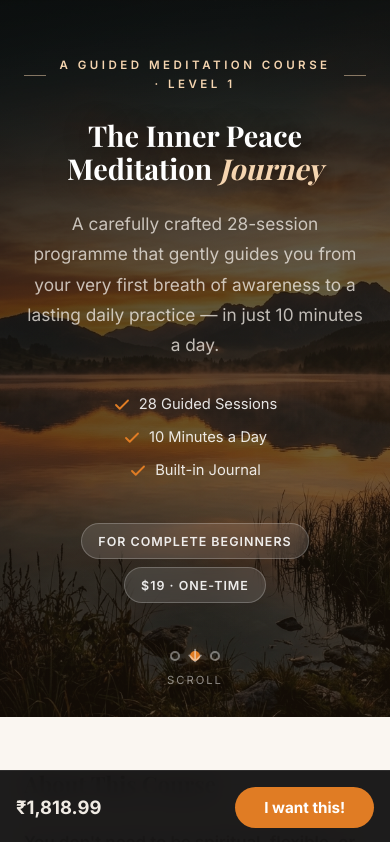
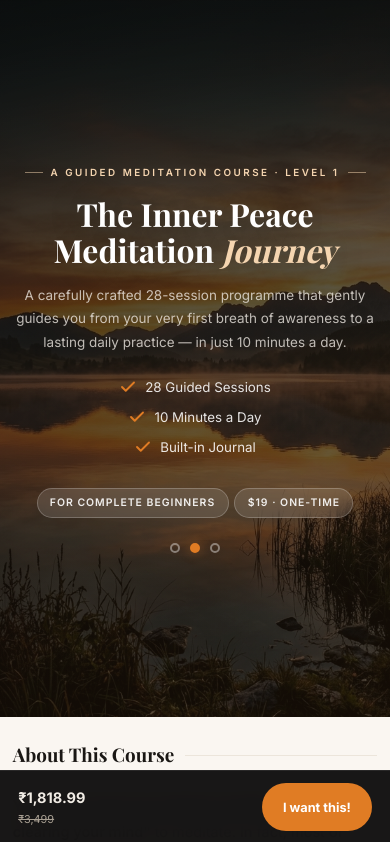
Before and after one commit to akshatsharma7408-arch/meditation-course, a Next.js app: page / in a window 390 px wide. Shown: the top 842 px of the page. Built offline with nearby package versions, Linux system fonts and the light colour scheme; a web font is replaced by a local one.

Commit message:
Optimize for mobile — all breakpoints 360px to 1440px

```diff
--- a/app/components/MobileCta.js
+++ b/app/components/MobileCta.js
@@ -1,9 +1,21 @@
+'use client';
+
 export default function MobileCta() {
+  const scrollToSidebar = () => {
+    const el = document.getElementById('sidebarCta');
+    if (el) el.scrollIntoView({ behavior: 'smooth', block: 'center' });
+  };
+
   return (
     <div className="mobile-cta-bar">
       <div className="mobile-cta-bar__inner">
-        <span className="mobile-cta-bar__price">₹1,818.99</span>
-        <button className="mobile-cta-bar__btn">I want this!</button>
+        <div>
+          <span className="mobile-cta-bar__price">₹1,818.99</span>
+          <span className="mobile-cta-bar__price-original">₹3,499</span>
+        </div>
+        <button className="mobile-cta-bar__btn" onClick={scrollToSidebar}>
+          I want this!
+        </button>
       </div>
     </div>
   );
--- a/app/globals.css
+++ b/app/globals.css
@@ -846,9 +846,11 @@ button { border: none; cursor: pointer; font-family: inherit; }
   position: fixed;
   bottom: 0; left: 0; right: 0;
   z-index: 999;
-  background: rgba(17,16,16,.95);
+  background: rgba(17,16,16,.97);
   backdrop-filter: blur(14px);
+  -webkit-backdrop-filter: blur(14px);
   padding: var(--space-md) var(--space-xl);
+  padding-bottom: calc(var(--space-md) + env(safe-area-inset-bottom, 0px));
   border-top: 1px solid rgba(255,255,255,.08);
 }
 .mobile-cta-bar__inner {
@@ -862,57 +864,218 @@ button { border: none; cursor: pointer; font-family: inherit; }
   font-size: 1.15rem;
   color: var(--clr-text-on-dark);
 }
+.mobile-cta-bar__price-original {
+  font-size: .75rem;
+  text-decoration: line-through;
+  color: var(--clr-text-light);
+  display: block;
+  font-weight: 400;
+}
 .mobile-cta-bar__btn {
   background: var(--clr-accent);
   color: #fff;
   font-weight: 700;
-  padding: .7rem 1.8rem;
+  padding: .75rem 1.8rem;
   border-radius: var(--radius-pill);
   font-size: .95rem;
   transition: background var(--dur-fast), transform var(--dur-fast);
+  min-height: 48px;
+  min-width: 130px;
 }
-.mobile-cta-bar__btn:hover {
+.mobile-cta-bar__btn:active {
   background: var(--clr-accent-hover);
-  transform: scale(1.04);
+  transform: scale(0.97);
 }
 
-/* RESPONSIVE */
+/* ============================================================
+   RESPONSIVE — Tablet ≤ 1024px
+   ============================================================ */
 @media (max-width: 1024px) {
   .page-body {
     grid-template-columns: 1fr;
     gap: var(--space-2xl);
-    padding: var(--space-2xl) var(--space-lg);
+    padding: var(--space-2xl) var(--space-xl);
   }
   .sidebar {
     position: static;
     order: -1;
   }
+  /* Show mobile CTA bar, add bottom padding so content isn't hidden behind it */
   .mobile-cta-bar { display: block; }
-  body { padding-bottom: 72px; }
+  body { padding-bottom: calc(80px + env(safe-area-inset-bottom, 0px)); }
+
+  /* Reviews: two columns on tablets */
+  .reviews-grid {
+    grid-template-columns: repeat(2, 1fr);
+  }
 }
 
+/* ============================================================
+   RESPONSIVE — Mobile ≤ 768px
+   ============================================================ */
 @media (max-width: 768px) {
-  .hero__content { padding: var(--space-2xl) var(--space-lg); }
-  .hero__title { font-size: clamp(1.8rem, 7vw, 2.6rem); }
-  .hero__benefits { flex-direction: column; align-items: center; }
-  .sticky-nav__title { max-width: 140px; font-size: .9rem; }
-  .sticky-nav__meta { gap: var(--space-sm); }
-  .sticky-nav__price { font-size: .9rem; }
+  /* --- Typography scale --- */
+  html { font-size: 15px; }
+
+  .section-label { font-size: 1.45rem; }
+  .intro p { font-size: 1rem; line-height: 1.8; }
+
+  /* --- Sticky Nav --- */
+  .sticky-nav__inner { padding: 0 1rem; gap: .75rem; }
+  .sticky-nav__title { max-width: 130px; font-size: .88rem; }
+  .sticky-nav__meta  { gap: .5rem; }
   .sticky-nav__stars { display: none; }
+  .sticky-nav__price { font-size: .88rem; }
+  .sticky-nav__cta   { font-size: .82rem; padding: .5rem 1rem; }
+
+  /* --- Hero --- */
+  .hero { min-height: 88vh; }
+  .hero__content { padding: 2rem 1.25rem; gap: 1rem; }
+  .hero__overline { font-size: .68rem; letter-spacing: 2.5px; }
+  .hero__title { font-size: clamp(1.75rem, 8vw, 2.6rem); }
+  .hero__subtitle { font-size: .97rem; }
+  .hero__benefits {
+    flex-direction: column;
+    align-items: center;
+    gap: .5rem;
+  }
+  .hero__tags { gap: .4rem; }
+  .hero__tag { font-size: .72rem; padding: .35rem .85rem; }
+  .hero__scroll-hint { display: none; } /* hidden on small screens — reduces clutter */
+
+  /* --- Page body --- */
+  .page-body { padding: 2rem 1rem; gap: 2rem; }
+  .main-content { gap: 2.5rem; }
+
+  /* --- Sidebar: horizontal summary on tablet-mobile --- */
+  .sidebar__summary-grid { grid-template-columns: repeat(2, 1fr); }
+  .sidebar__card { padding: 1.25rem; }
+  .sidebar__price { font-size: 1.75rem; }
+
+  /* --- Accordion --- */
+  .accordion__trigger { padding: 1rem 1.25rem; font-size: .95rem; }
+  .accordion__body-inner { padding: 0 1.25rem 1.25rem; }
+
+  /* --- Learn list --- */
+  .learn-list li { font-size: .95rem; }
+
+  /* --- Bonus grid: 1 column --- */
+  .bonus-grid { grid-template-columns: 1fr; }
+  .bonus-card__body { padding: 1rem; }
+
+  /* --- Reviews --- */
+  .reviews-section { padding: 3rem 1rem; }
   .reviews-header {
     grid-template-columns: 1fr;
+    gap: 1.5rem;
     text-align: center;
   }
+  .rating-summary { padding: 1.25rem 1.5rem; }
+  .rating-summary__number { font-size: 3rem; }
   .reviews-grid { grid-template-columns: 1fr; }
-  .section-label { font-size: 1.4rem; }
-  .bonus-grid { grid-template-columns: 1fr; }
+  .review-card { padding: 1.25rem; }
+
+  /* --- Rating bar: tighter grid --- */
+  .rating-bar { grid-template-columns: 55px 1fr 42px; gap: .5rem; }
+
+  /* --- Mobile CTA --- */
+  .mobile-cta-bar { padding: .875rem 1.25rem; padding-bottom: calc(.875rem + env(safe-area-inset-bottom, 0px)); }
+  .mobile-cta-bar__btn { padding: .7rem 1.4rem; font-size: .9rem; }
+
+  /* --- Footer --- */
+  .site-footer { padding: 2rem 1rem; font-size: .82rem; }
 }
 
+/* ============================================================
+   RESPONSIVE — Small phones ≤ 480px
+   ============================================================ */
 @media (max-width: 480px) {
-  :root { --space-xl: 1rem; }
+  html { font-size: 14.5px; }
+
+  /* Nav: hide price too on very small phones, just show CTA */
+  .sticky-nav__price { display: none; }
+  .sticky-nav__title { max-width: 160px; font-size: .85rem; }
+  .sticky-nav__cta { padding: .48rem .9rem; font-size: .8rem; }
+
+  /* Hero */
   .hero { min-height: 85vh; }
-  .sticky-nav__inner { padding: 0 var(--space-md); }
-  .sidebar__summary-grid { grid-template-columns: 1fr; }
+  .hero__content { padding: 1.5rem 1rem; }
+  .hero__title { font-size: clamp(1.6rem, 9.5vw, 2.2rem); }
+  .hero__subtitle { font-size: .93rem; }
+  .hero__overline::before, .hero__overline::after { width: 18px; }
+  .hero__dots { margin-top: .75rem; }
+
+  /* Layout */
+  .page-body { padding: 1.5rem .875rem; gap: 1.75rem; }
+  .section-label { font-size: 1.3rem; gap: .75rem; }
+
+  /* Sidebar summary: 2 cols still fine */
+  .sidebar__summary-grid { grid-template-columns: repeat(2, 1fr); }
+  .sidebar__price { font-size: 1.6rem; }
+  .sidebar__cta-btn { font-size: 1rem; padding: .9rem 0; }
+
+  /* Accordion */
+  .accordion__trigger { padding: .875rem 1rem; font-size: .9rem; }
+  .accordion__series-num { width: 28px; height: 28px; font-size: .78rem; }
+  .accordion__body-inner { padding: 0 1rem 1rem; }
+  .accordion__body-inner li { font-size: .88rem; }
+  .accordion__session-count { display: none; } /* avoid overflow on tiny screens */
+
+  /* Review cards */
+  .review-card { padding: 1rem; }
+  .review-card__name { flex-wrap: wrap; gap: 4px; }
+  .review-card__verified { font-size: .65rem; }
+  .rating-bar { grid-template-columns: 48px 1fr 38px; font-size: .82rem; }
+
+  /* Mobile CTA */
+  .mobile-cta-bar__price { font-size: 1rem; }
+  .mobile-cta-bar__btn { padding: .7rem 1.1rem; font-size: .88rem; min-width: 110px; }
+}
+
+/* ============================================================
+   RESPONSIVE — Extra-small phones ≤ 360px (SE, older Androids)
+   ============================================================ */
+@media (max-width: 360px) {
+  html { font-size: 14px; }
+
+  .page-body { padding: 1.25rem .75rem; }
+  .hero__content { padding: 1.25rem .875rem; }
+  .hero__title { font-size: clamp(1.45rem, 10vw, 1.9rem); }
+  .sticky-nav__title { max-width: 120px; }
+
+  .sidebar__summary-grid { grid-template-columns: repeat(2, 1fr); }
+  .accordion__trigger { padding: .75rem .875rem; }
+
+  .mobile-cta-bar__inner { gap: .5rem; }
+  .mobile-cta-bar__btn { padding: .65rem .9rem; min-width: 100px; }
+}
+
+/* ============================================================
+   TOUCH — remove hover effects on touch devices
+   ============================================================ */
+@media (hover: none) {
+  .bonus-card:hover { transform: none; box-shadow: none; }
+  .review-card:hover { transform: none; box-shadow: var(--shadow-sm); }
+  .sidebar__summary-item:hover { transform: none; border-color: transparent; }
+  .sticky-nav__cta:hover { transform: none; box-shadow: none; }
+  .sidebar__cta-btn:hover { transform: none; }
+  .sidebar__cta-btn:hover::after { opacity: 0; }
+  /* Use :active for touch feedback instead */
+  .bonus-card:active { transform: scale(0.98); }
+  .review-card:active { box-shadow: var(--shadow-md); }
+  .sticky-nav__cta:active { background: var(--clr-accent-hover); }
+  .sidebar__cta-btn:active { background: var(--clr-accent-hover); transform: scale(0.98); }
+}
+
+/* ============================================================
+   ACCESSIBILITY — reduced motion
+   ============================================================ */
+@media (prefers-reduced-motion: reduce) {
+  *, *::before, *::after {
+    animation-duration: .01ms !important;
+    transition-duration: .01ms !important;
+  }
+  .reveal { opacity: 1; transform: none; }
 }
 
 .sr-only {
--- a/app/layout.js
+++ b/app/layout.js
@@ -3,6 +3,13 @@ import './globals.css';
 export const metadata = {
   title: 'The Inner Peace Meditation Journey — Foundation | Guided Meditation Course',
   description: 'Begin your meditation journey with 28 guided sessions, just 10 minutes a day. Designed for complete beginners — no experience needed. Includes a built-in journal and 3 free bonus PDFs.',
+};
+
+export const viewport = {
+  width: 'device-width',
+  initialScale: 1,
+  maximumScale: 5,
+  themeColor: '#111010',
 };
 
 export default function RootLayout({ children }) {
```
